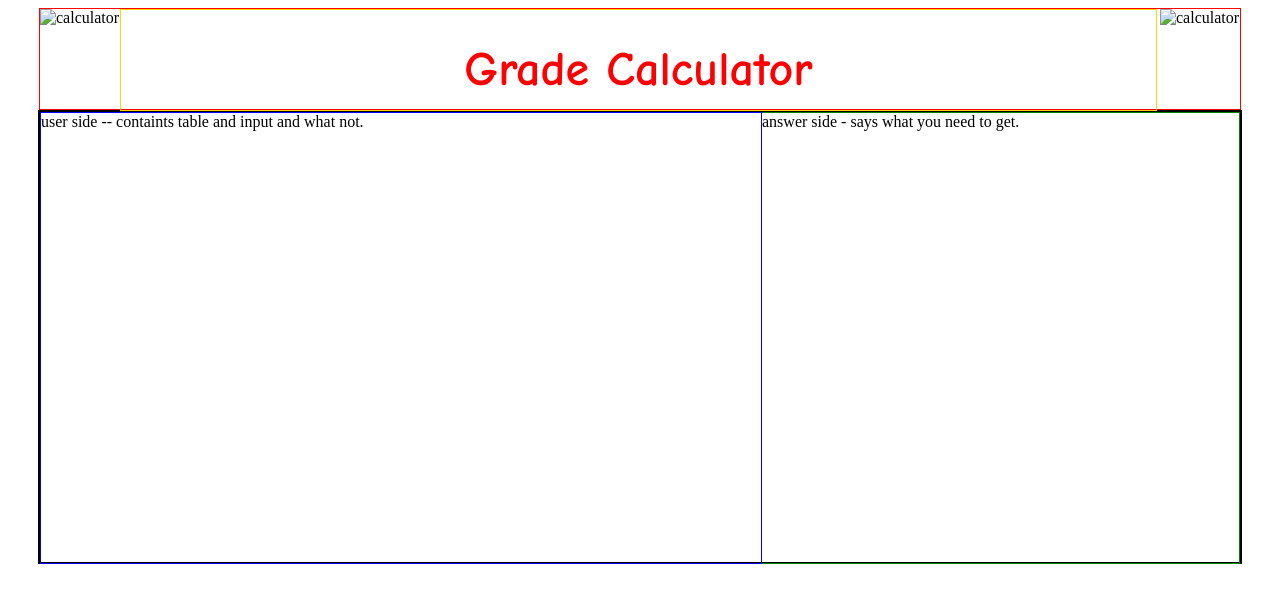
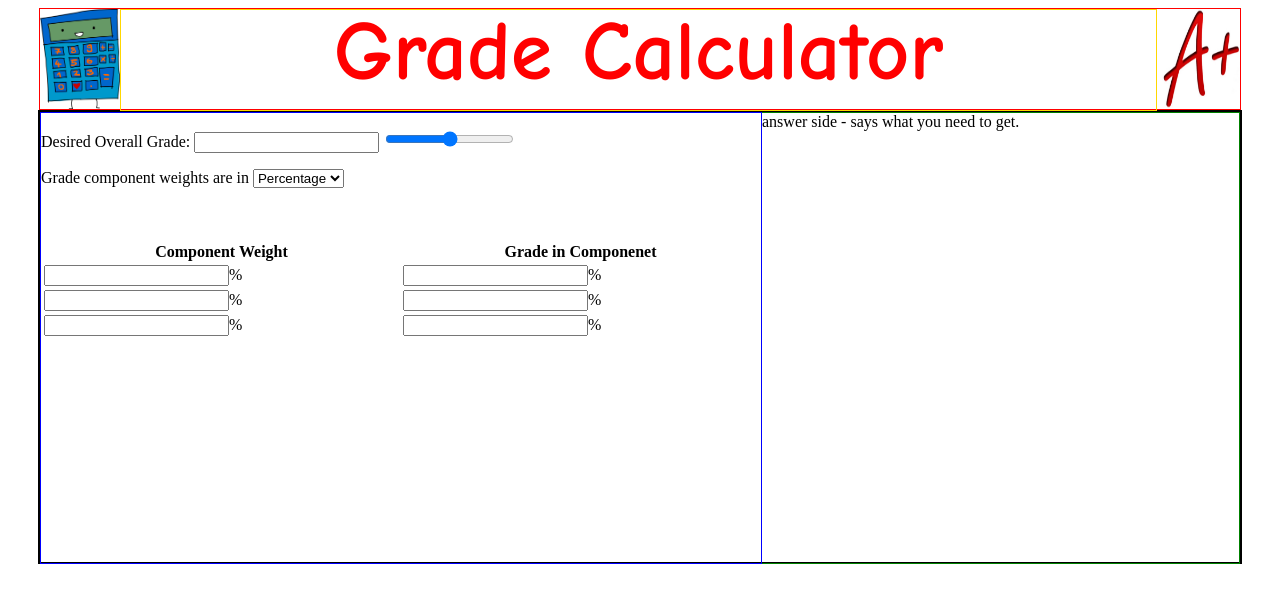
Before and after one commit to GWilliams141/examCalc, a plain HTML site: page index.html in a window 1280 px wide. Drawn offline with Linux system fonts and the light colour scheme.

Commit message:
all of header now working including images. Works on all browsers. Started basic user input stuff. Will try to crank out table tomorrow.

```diff
--- a/calcStyle.css
+++ b/calcStyle.css
@@ -8,7 +8,6 @@
 
 .header {
 	display:inline-block;
-	float:left;
 }
 
 #title_container {
@@ -16,12 +15,15 @@
 	width:1035px;
 	border:1px solid gold;
 	text-align:center;
+	float:left;
 }
 
 #title {
 	color: red;
 	font-family:"Comic Sans MS";
-	font-size:3em;
+	font-size:5.25em;
+	margin:auto;
+	line-height:100%;
 }
 
 /*Is it possible to put the
@@ -48,6 +50,10 @@
 	margin-right: auto;
 }
 
+#table {
+	width:100%;
+}
+
 #user_input {
 	border: 1px solid blue;
 	height: 100%;
--- a/index.html
+++ b/index.html
@@ -12,17 +12,52 @@
 
 	<body>
 		<div id="header_bar">
-			<img id="left_pic" class="header" src="imagesCalc/happyCalculator.png"
-					alt="calculator">
+			<img id="left_pic" class="header" src="imagesCalc/happyCalc.png" alt="calculator">
 			<div id="title_container" class="header">
 				<h1 id="title">Grade Calculator</h1>
 			</div>
-			<img id="right_pic" class="header" src="goodGrade.jpg" alt="calculator">
+			<img id="right_pic" class="header" src="imagesCalc/goodGrade.jpg" alt="calculator">
 		</div>
 
 		<div id="container">
 			<div id="user_input">
-				user side -- containts table and input and what not.
+				<p>
+					Desired Overall Grade:
+					<!--Think about gibing default value-->
+					<input type="text" name="overallGrade">
+					<!-- Try to add space between input box and slider-->
+					<input type="range" min="0" max="100">
+				</p>
+
+				<p>
+					Grade component weights are in
+					<select>
+						<option>Percentage</option>
+						<option>Points</option>
+					</select>
+				</p>
+
+				<br>
+				<br>
+
+				<table id="table">
+					<tr>
+						<th>Component Weight</th>
+						<th>Grade in Componenet</th>
+					</tr>
+					<tr>
+						<td><input type="text">%</td>
+						<td><input type="text">%</td>
+					</tr>
+					<tr>
+						<td><input type="text">%</td>
+						<td><input type="text">%</td>
+					</tr>
+					<tr>
+						<td><input type="text">%</td>
+						<td><input type="text">%</td>
+					</tr>
+				</table>
 			</div>
 
 			<div id="answer">
```
